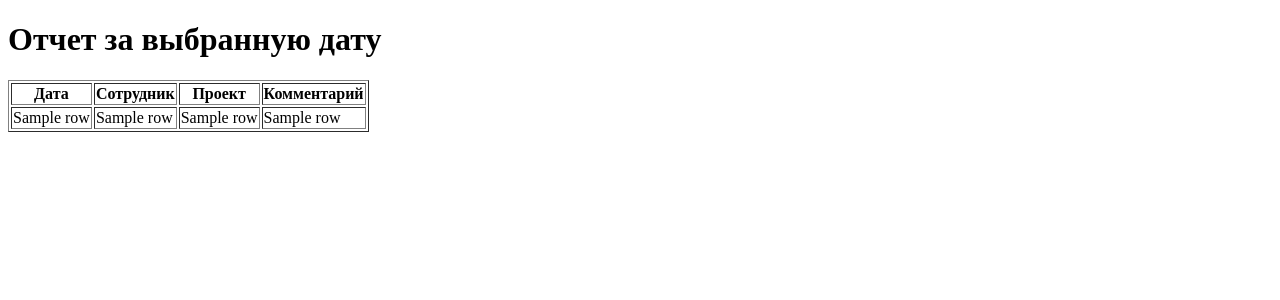
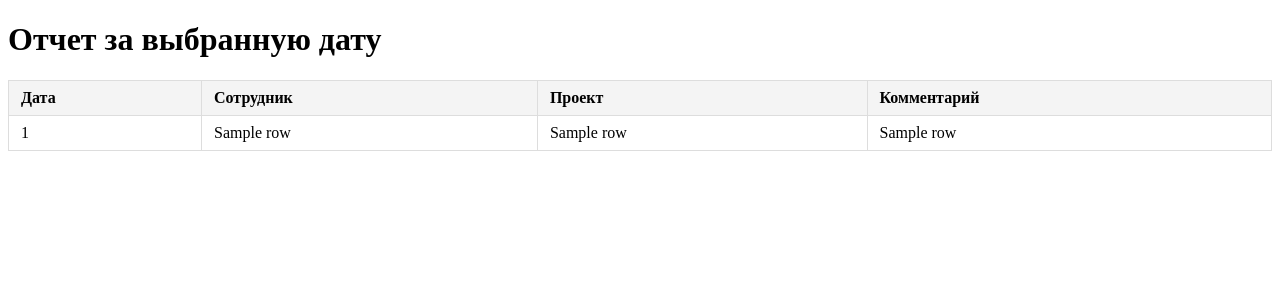
Before and after one commit to whatasenia/bot_nikos, a Flask app: template templates/report.html in a window 1280 px wide. Shown: the top 300 px of the page. Run offline with Flask 3, Linux system fonts and the light colour scheme; the template is opened without the code that fills it: most values are stand-ins (such as "Sample title", 1, 10 or a date in 2020).

Commit message:
added flask2

```diff
--- a/app.py
+++ b/app.py
@@ -3,13 +3,29 @@ import sqlite3
 
 app = Flask(__name__)
 
+DB_NAME = 'bd_nikos.sql'
+
 def get_data(query, params=()):
-    conn = sqlite3.connect('bd_nikos.sql')
+    conn = sqlite3.connect(DB_NAME)
     cur = conn.cursor()
     cur.execute(query, params)
     data = cur.fetchall()
     conn.close()
     return data
+
+def init_db():
+    """
+    Инициализирует базу данных и создает таблицу, если она еще не существует.
+    """
+    with sqlite3.connect(DB_NAME) as conn:
+        cur = conn.cursor()
+        cur.execute('CREATE TABLE IF NOT EXISTS user('
+                    'id INTEGER PRIMARY KEY AUTOINCREMENT,'
+                    'employee TEXT,'
+                    'project TEXT,'
+                    'time_stamp TEXT,'
+                    'comment TEXT);')
+        conn.commit()
 
 @app.route('/')
 def index():
@@ -18,8 +34,18 @@ def index():
 @app.route('/report')
 def report():
     date = request.args.get('date', '')
-    records = get_data("SELECT * FROM employee_records WHERE time_stamp LIKE ?", (f'{date}%',))
+    if not date:
+        return "Ошибка: укажите дату в параметрах (?date=YYYY-MM-DD)", 400
+
+    records = get_data("SELECT time_stamp, employee, project, comment "
+                       "FROM user WHERE date(time_stamp) = ?",
+                       (date,))
+
+    if not records:
+        return "Записей на указанную дату не найдено", 404
+
     return render_template('report.html', records=records)
 
 if __name__ == '__main__':
+    init_db()
     app.run(debug=True)
--- a/templates/report.html
+++ b/templates/report.html
@@ -2,10 +2,24 @@
 <html>
 <head>
     <title>Отчет</title>
+    <style>
+        table {
+            width: 100%;
+            border-collapse: collapse;
+        }
+        th, td {
+            padding: 8px 12px;
+            border: 1px solid #ddd;
+            text-align: left;
+        }
+        th {
+            background-color: #f4f4f4;
+        }
+    </style>
 </head>
 <body>
     <h1>Отчет за выбранную дату</h1>
-    <table border="1">
+    <table>
         <tr>
             <th>Дата</th>
             <th>Сотрудник</th>
@@ -14,10 +28,10 @@
         </tr>
         {% for row in records %}
         <tr>
+            <td>{{ row[0] }}</td>
             <td>{{ row[1] }}</td>
             <td>{{ row[2] }}</td>
             <td>{{ row[3] }}</td>
-            <td>{{ row[4] }}</td>
         </tr>
         {% endfor %}
     </table>
```
